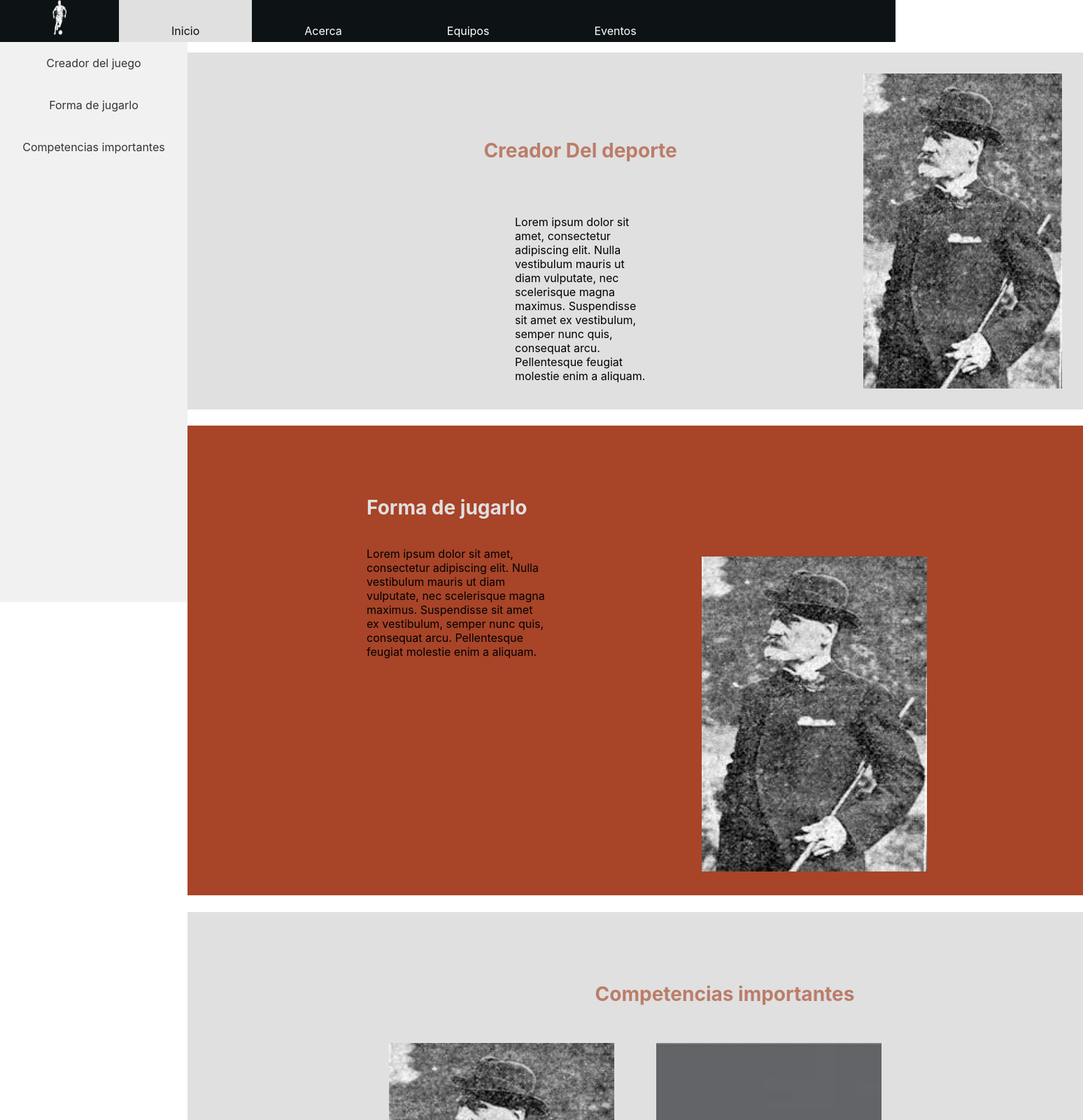
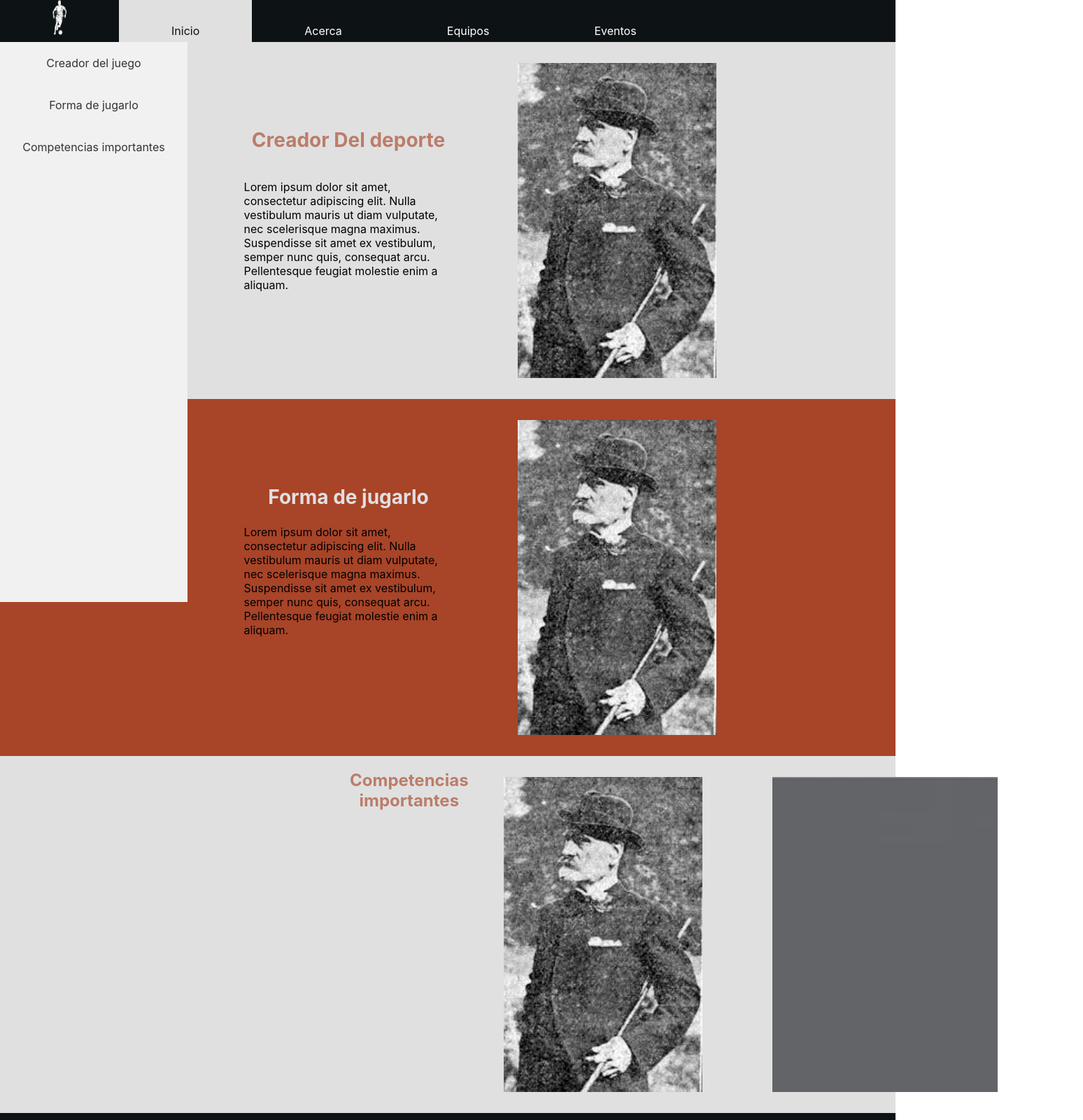
Before and after one commit to david03092005/ProyectoUnitedGoals, a React (Create React App) app: page /Acerca in a window 1280 px wide. Shown: the top 1600 px of the page at 70% size, 1548 px wide, since content can reach past the window. Built offline with nearby package versions, Linux system fonts and the light colour scheme.

Commit message:
Correccion bug pag acerca

```diff
--- a/src/pages/Acerca/Acerca.js
+++ b/src/pages/Acerca/Acerca.js
@@ -21,7 +21,6 @@ function Acerca() {
     return (
         <div className={styles.Route}>
             <Menu options = {menuOptions} />
-            <div className={styles.Contenedor}>
             <div className={styles.ContenedorInformacion0} id="1">
                 <div className={styles.Contenedor}>
                     <h2 className={styles.TituloCreador}>Creador Del deporte</h2>
@@ -34,34 +33,23 @@ function Acerca() {
                 </div>
                     <img src="creadorDeporte.jpeg" className = {styles.ImagenCreadorDeporte} alt="Imagen del creador" />
             </div>
-            </div>
 
             <div className={styles.ContenedorInformacion1} id="2">
+                <div className={styles.Contenedor}>
                     <h2 className={styles.Titulo2}>Forma de jugarlo</h2>
-
                     <p className={styles.parrafo1}>
                         Lorem ipsum dolor sit amet, consectetur adipiscing elit.
                         Nulla vestibulum mauris ut diam vulputate, nec scelerisque magna maximus.
                         Suspendisse sit amet ex vestibulum, semper nunc quis, consequat arcu.
                         Pellentesque feugiat molestie enim a aliquam.
                     </p>
+                </div>
                 <img src="creadorDeporte.jpeg" className = {styles.ImagenCreadorDeporte} alt="Imagen del creador" />
-
-
             </div>
-            <div className={styles.ContenedorInformacion} id="3">
-                <h2 className={styles.TituloCreador}>Competencias importantes</h2>
-
-                    {/* <p className={styles.parrafo1}>
-                        Lorem ipsum dolor sit amet, consectetur adipiscing elit.
-                        Nulla vestibulum mauris ut diam vulputate, nec scelerisque magna maximus.
-                        Suspendisse sit amet ex vestibulum, semper nunc quis, consequat arcu.
-                        Pellentesque feugiat molestie enim a aliquam.
-                    </p> */}
-                    <img src="creadorDeporte.jpeg" className = {styles.ImagenCreadorDeporte} alt="Imagen del creador" />
-                    <img src="default.jpg" className = {styles.ImagenCreadorDeporte} alt="Imagen del creador" />
-
-
+            <div className={styles.ContenedorInformacion2} id="3">
+                <h2 className={styles.TituloCompetencias}>Competencias importantes</h2>
+                <img src="creadorDeporte.jpeg" className = {styles.ImagenCompetencias} alt="Imagen del creador" />
+                <img src="default.jpg" className = {styles.ImagenCompetencias} alt="Imagen del creador" />
             </div>
         </div>
     );
--- a/src/pages/Acerca/Acerca.module.css
+++ b/src/pages/Acerca/Acerca.module.css
@@ -1,76 +1,64 @@
 .ContenedorInformacion0 {
     background-color: #e0e0e1;
-    position: relative;
-    left: 268px;
-    /* top: 75px; */
-    width: 100%;
     display: flex;
-    /* height: auto; */
-}
-.Contenedor {
-    display: block;
 }
 
-.ContenedorInformacion {
+.ContenedorInformacion2 {
     background-color: #e0e0e1;
-    position: relative;
-    left: 268px;
-    /* top: 75px; */
-    width: 100%;
-    /* height: auto; */
+    display: flex;
 }
 
 .ContenedorInformacion1 {
     background-color:#a84428;
-    position: relative;
-    left: 268px;
-    /* top: 75px; */
-    width: 100%;
-    /* height: auto; */
+    display: flex;
 }
 
 .Route{
     position: relative;
-    top: 75px;
-    margin-bottom: 100px;
+    top: 60px;
+    margin-bottom: 60px;
 }
-
 
 .TituloCreador{
     color: #bb7d69;
     padding-top: 100px;
-    margin-left: 20%;
     font-size: 28px;
 }
 
 .parrafo11{
     text-align: left;
-    margin-left: 50%;
-    margin-top: 8%;
-    width: 20%;
+    margin-left: 35%;
+    margin-top: 4%;
+    width: 30%;
 }
 
 .Titulo2{
     color: #e0e0e1;
     padding-top: 100px;
-    margin-left: 20%;
-    text-align: left;
     font-size: 28px;
 }
+
 .parrafo1{
     text-align: left;
-    margin-left: 20%;
-    width: 20%;
-    float: left;
+    margin-left: 35%;
+    width: 30%;
 }
 
+.ImagenCompetencias {
+    width: 322px;
+    height: 450px;
+    margin: 30px 50px;
+}
 
 .ImagenCreadorDeporte {
-    /* float: right; */
     width: 322px;
     height: 450px;
-    margin: 30px;
-    /* position: relative; */
-    /* top: 100px; */
-    /* right: 500px; */
+    margin: 30px 00px;
+    position: relative;
+    right: 20%;
 }
+
+.TituloCompetencias {
+    color: #bb7d69;
+    margin-left: 500px;
+}
```
Lines whose indentation alone changed are shown as unchanged.
